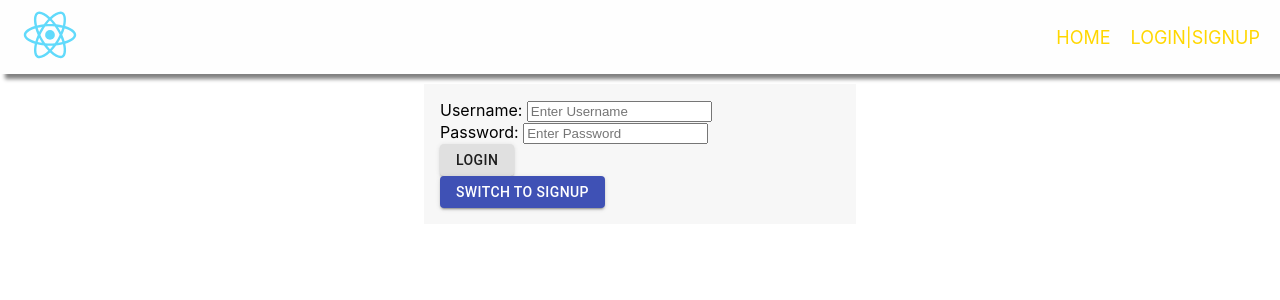
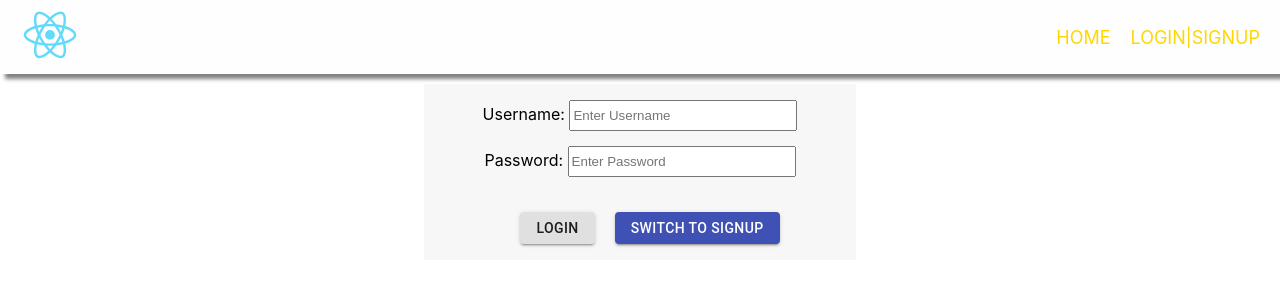
Before and after one commit to SinthooranR/Banking_App, a React (Create React App) app in the folder frontend/: page /authentication in a window 1280 px wide. Shown: the top 300 px of the page. Built offline with nearby package versions, Linux system fonts and the light colour scheme.

Commit message:
Minor css changes (still needs aligning)

```diff
--- a/frontend/src/pages/Users/Authentication.js
+++ b/frontend/src/pages/Users/Authentication.js
@@ -81,12 +81,13 @@ const Login = (props) => {
         <div>
           {signupMode && (
             <div>
-              <label>Name: </label>
+              <label className={classes.inputLabel}>Name: </label>
               <input
                 type="text"
                 placeholder="Enter Name"
                 value={name}
                 onChange={handleNameChange}
+                className={classes.inputBox}
               />
               {errName && (
                 <p className={classes.characterErrorMsg}>
@@ -95,12 +96,13 @@ const Login = (props) => {
               )}
             </div>
           )}
-          <label>Username: </label>
+          <label className={classes.inputLabel}>Username: </label>
           <input
             type="text"
             placeholder="Enter Username"
             value={username}
             onChange={handleUsernameChange}
+            className={classes.inputBox}
           />
 
           {
@@ -108,12 +110,13 @@ const Login = (props) => {
           }
         </div>
         <div>
-          <label>Password: </label>
+          <label className={classes.inputLabel}>Password: </label>
           <input
             type="password"
             placeholder="Enter Password"
             value={password}
             onChange={handlePasswordChange}
+            className={classes.inputBox}
           />
           {errPassword && (
             <p className={classes.characterErrorMsg}>
@@ -121,10 +124,10 @@ const Login = (props) => {
             </p>
           )}
         </div>
-        <div>
+        <div className={classes.authButton} >
           <Button type="submit" variant="contained">{signupMode ? "SIGNUP" : "LOGIN" }</Button>
         </div>
-        <div>
+        <div className={classes.authButton}>
           <Button onClick={modeSwitchHandler} color="primary" variant="contained">
             Switch to {!signupMode ? "SIGNUP" : "LOGIN"}
           </Button>
--- a/frontend/src/pages/Users/Authentication.module.css
+++ b/frontend/src/pages/Users/Authentication.module.css
@@ -2,7 +2,10 @@
     max-width: 400px;
 	margin: 10px auto;
 	padding: 16px;
-	background: #F7F7F7;
+  background: #F7F7F7;
+  text-align: center;
+  margin-left: auto;
+  margin-right: auto;
 }
 
 .AuthForm button {
@@ -21,3 +24,24 @@
 .characterErrorMsg {
   color: red;
 }
+.entireForm {
+  text-align: center;
+  margin-left: auto;
+  margin-right: auto;
+}
+.inputLabel{
+  text-align: left;
+}
+.inputBox {
+  height: 25px;
+  width: 55%;
+  display: inline-block;
+  margin-bottom: 15px;
+}
+
+.authButton {
+  display:inline-block;
+  margin-left: 20px;
+  margin-top: 20px;
+  text-align: center;
+}
```
